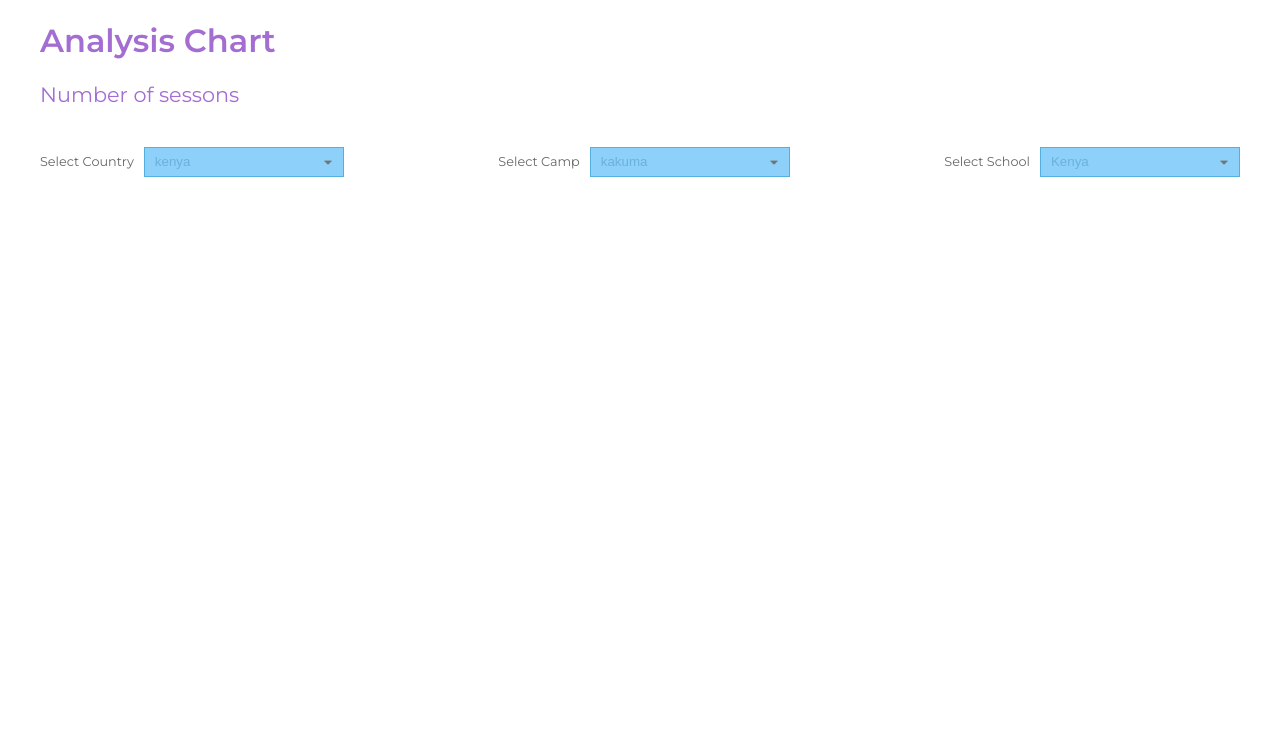
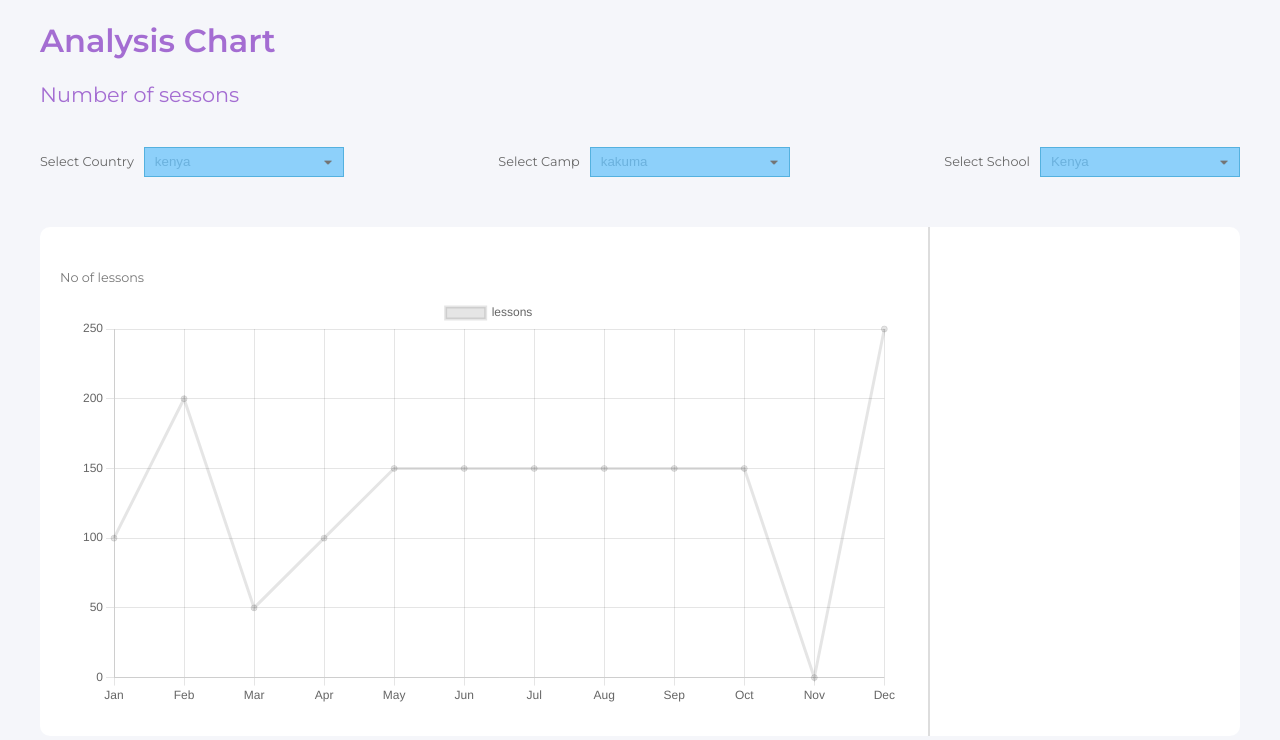
Before and after one commit to mwafy092/education-analysis-dashboard, a React (Create React App) app: page / in a window 1280 px wide. Shown: the top 740 px of the page. Built offline with nearby package versions, Linux system fonts and the light colour scheme.

Commit message:
add chart with mock data

```diff
--- a/package.json
+++ b/package.json
@@ -10,7 +10,9 @@
     "@types/node": "^16.11.56",
     "@types/react": "^18.0.18",
     "@types/react-dom": "^18.0.6",
+    "chart.js": "^3.9.1",
     "react": "^18.2.0",
+    "react-chartjs-2": "^4.3.1",
     "react-dom": "^18.2.0",
     "react-scripts": "5.0.1",
     "typescript": "^4.8.2",
--- a/src/components/Chart.tsx
+++ b/src/components/Chart.tsx
@@ -1,7 +1,39 @@
-import React, { FC } from 'react';
-
+import React, { FC, useState } from 'react';
+import { Line } from 'react-chartjs-2';
+import 'chart.js/auto';
+import '../styles/chart.css';
 const Chart: FC = () => {
-    return <div className='chart__container'></div>;
+    const mockData = [
+        { id: 1, month: 'Jan', lessons: '100' },
+        { id: 2, month: 'Feb', lessons: '200' },
+        { id: 2, month: 'Mar', lessons: '50' },
+        { id: 2, month: 'Apr', lessons: '100' },
+        { id: 2, month: 'May', lessons: '150' },
+        { id: 2, month: 'Jun', lessons: '150' },
+        { id: 2, month: 'Jul', lessons: '150' },
+        { id: 2, month: 'Aug', lessons: '150' },
+        { id: 2, month: 'Sep', lessons: '150' },
+        { id: 2, month: 'Oct', lessons: '150' },
+        { id: 2, month: 'Nov', lessons: '0' },
+        { id: 2, month: 'Dec', lessons: '250' },
+    ];
+    const [chartData] = useState({
+        labels: mockData.map((m) => m.month),
+        datasets: [
+            {
+                label: 'lessons',
+                data: mockData.map((m) => m.lessons),
+            },
+        ],
+    });
+    return (
+        <div className='chart__container'>
+            <h3>No of lessons</h3>
+            <div className='chart'>
+                <Line data={chartData} />
+            </div>
+        </div>
+    );
 };
 
 export { Chart };
--- a/src/components/Dashboard.tsx
+++ b/src/components/Dashboard.tsx
@@ -1,6 +1,7 @@
 import React, { FC } from 'react';
 import { Chart } from './Chart';
 import { ChartData } from './ChartData';
+import '../styles/dashboard.css';
 const Dashboard: FC = () => {
     return (
         <section className='dashboard__container'>
--- a/src/index.css
+++ b/src/index.css
@@ -2,6 +2,7 @@
 body {
     margin: 0;
     font-family: 'Montserrat', sans-serif;
+    background-color: #f5f6fa;
 }
 
 /*
--- /dev/null
+++ b/src/styles/chart.css
@@ -0,0 +1,12 @@
+.chart__container {
+    padding: 30px 10px;
+    border-right: 2px solid #ddd;
+}
+.chart__container h3 {
+    font-size: 0.8rem;
+    font-weight: 400;
+    color: #777;
+}
+.chart__container .chart {
+    padding: 0 20px;
+}
--- /dev/null
+++ b/src/styles/dashboard.css
@@ -0,0 +1,8 @@
+.dashboard__container {
+    background-color: #fff;
+    padding: 0 10px;
+    border-radius: 10px;
+    display: grid;
+    grid-template-columns: 1fr 300px;
+    margin: 50px 0;
+}
```
Also changed, not shown: 1 other file (tests, documents, lock files or other folders).
